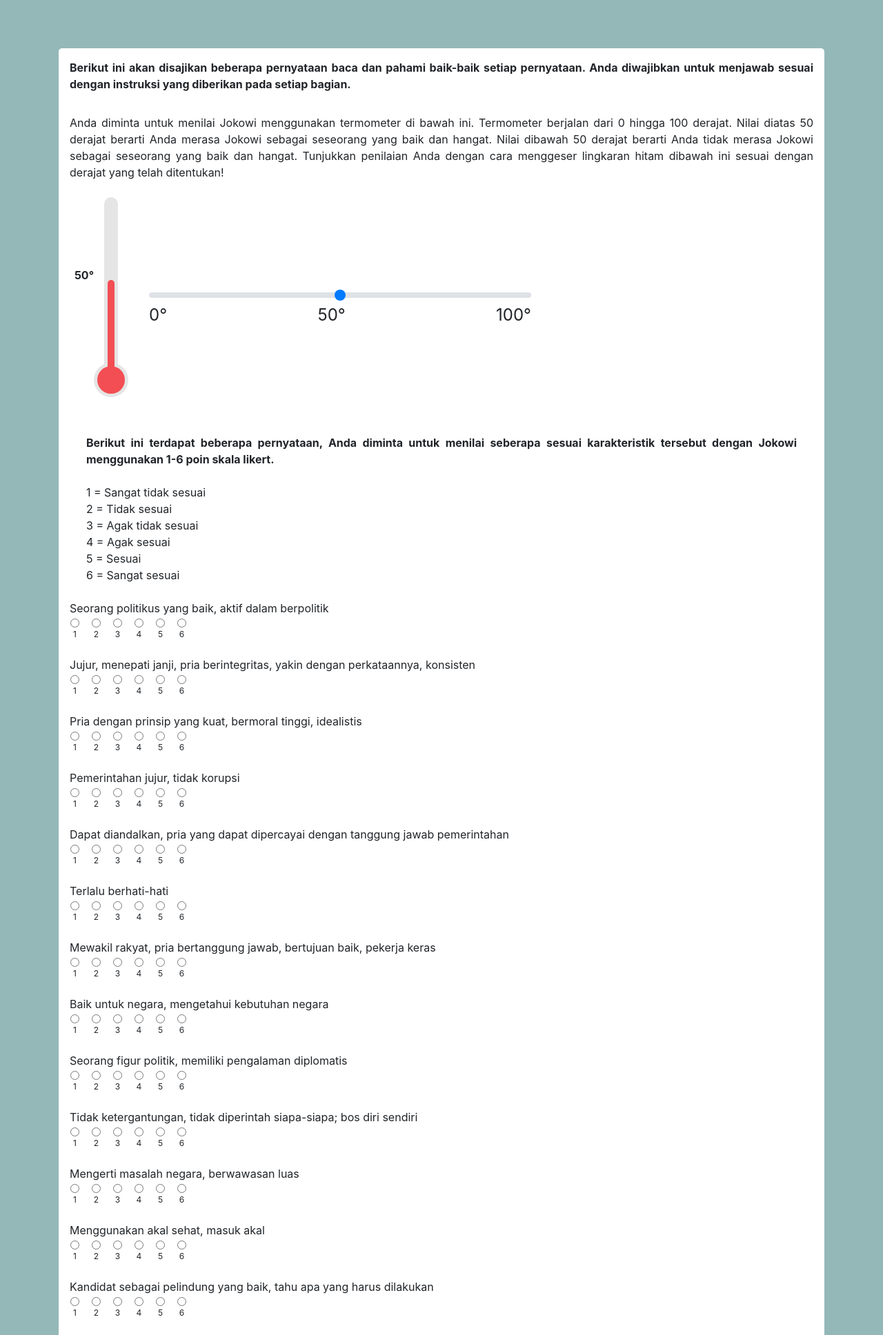
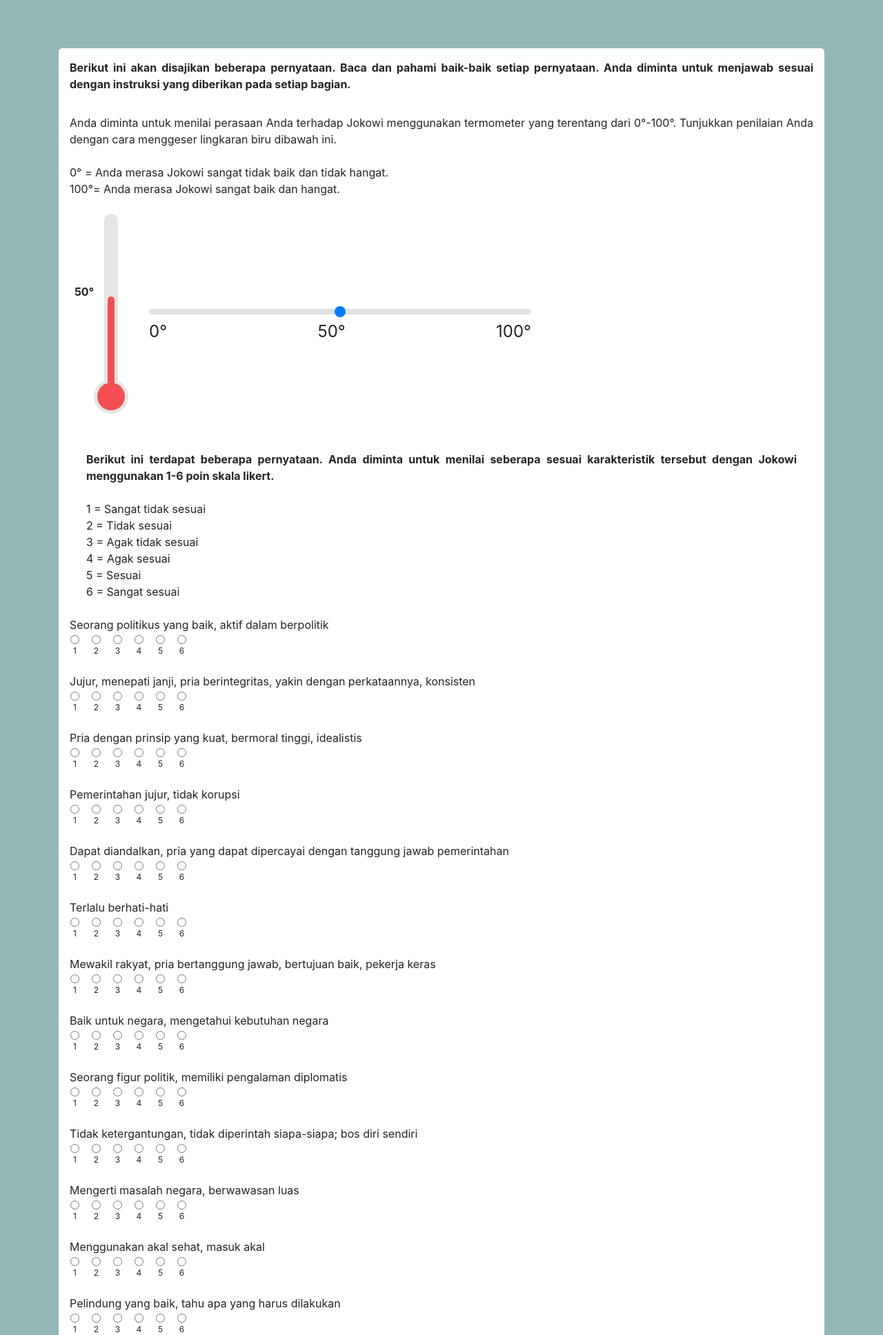
Before and after one commit to faizzuns/SkiprsiArasy, a PHP site: page /view/thermometer.phtml in a window 1280 px wide. Shown: the top 1936 px of the page at 69% size. Run offline with PHP 8.4, Linux system fonts and the light colour scheme; the template is opened without the code that fills it, so the values that code supplies are empty; some libraries are stand-ins or nearby versions.

Commit message:
revision from owner

```diff
--- a/view/tendency.phtml
+++ b/view/tendency.phtml
@@ -29,7 +29,7 @@ if ($position == 0) {
 <div class="container">
     <div class="box-home padding-medium">
         <div class="margin-large" style="text-align: justify">
-            Anda diminta untuk menentukan posisi Anda apakah mendukung Jokowi atau mendukung Prabowo dari rentang skala 0-10 dibawah ini. Tunjukkan posisi Anda dengan cara menggeser lingkaran hitam dibawah ini sesuai dengan derajat yang telah ditentukan!
+            Anda diminta untuk menentukan posisi Anda, apakah mendukung Jokowi atau mendukung Prabowo dari rentang skala 0-10 dibawah ini. Tunjukkan posisi Anda dengan cara menggeser lingkaran biru di bawah ini.
         </div>
         <form method="post" class="margin-bot-medium" action="/forms">
             <div class="margin-left-very-large margin-right-very-large margin-bot-medium">
--- a/view/thermometer.phtml
+++ b/view/thermometer.phtml
@@ -16,13 +16,15 @@
     <div class="box-home padding-medium">
         <form method="post" class="center-horizontal margin-bot-medium" action='/forms'>
             <div class="flex center-horizontal text-size-very-small margin-bot-very-large" style="text-align: justify"><strong>
-                    Berikut ini akan disajikan beberapa pernyataan baca dan pahami baik-baik setiap pernyataan. Anda diwajibkan untuk menjawab sesuai dengan instruksi yang diberikan pada setiap bagian.
+                    Berikut ini akan disajikan beberapa pernyataan. Baca dan pahami baik-baik setiap pernyataan. Anda diminta untuk menjawab sesuai dengan instruksi yang diberikan pada setiap bagian.
                 </strong></div>
 
             <div class="flex center-horizontal text-size-very-small margin-top-very-large" style="text-align: justify">
-                Anda diminta untuk menilai Jokowi menggunakan termometer di bawah ini.
-                Termometer berjalan dari 0 hingga 100 derajat.  Nilai diatas 50 derajat berarti Anda merasa Jokowi sebagai seseorang yang baik dan hangat. Nilai dibawah 50 derajat berarti Anda tidak merasa Jokowi sebagai seseorang yang baik dan hangat. Tunjukkan penilaian Anda dengan cara menggeser lingkaran hitam dibawah ini sesuai dengan derajat yang telah ditentukan!
+                Anda diminta untuk menilai perasaan Anda terhadap Jokowi menggunakan termometer yang terentang dari  0°-100°. Tunjukkan penilaian Anda dengan cara menggeser lingkaran biru dibawah ini.
             </div>
+            <br>
+            <div> 0°   = Anda merasa Jokowi sangat tidak baik dan tidak hangat.</div>
+            <div>100°= Anda merasa Jokowi sangat baik dan hangat.</div>
 
             <div class="flex row margin-top-large">
                 <div class="donation-meter quarter">
@@ -52,8 +54,7 @@
             <div class="flex center-horizontal text-size-very-small" style="text-align: justify">
                 <div class="margin-large">
                     <strong>
-                    Berikut ini terdapat beberapa pernyataan, Anda diminta untuk menilai seberapa sesuai karakteristik tersebut dengan Jokowi menggunakan 1-6 poin skala likert.
-                    </strong>
+                        Berikut ini terdapat beberapa pernyataan. Anda diminta untuk menilai seberapa sesuai karakteristik tersebut dengan Jokowi menggunakan 1-6 poin skala likert.                    </strong>
                         <br>
                     <br>
                     1 =  Sangat tidak sesuai
@@ -779,7 +780,7 @@
             </table>
 
             <div class="text-size-very-small padding-bot-large">
-                Kandidat sebagai pelindung yang baik, tahu apa yang harus dilakukan
+                Pelindung yang baik, tahu apa yang harus dilakukan
             </div>
             <table class="table-responsive">
                 <th style="text-align: center"></th>
@@ -1251,7 +1252,7 @@
             </table>
 
             <div class="text-size-very-small padding-bot-large">
-                Kemampuan berbicaranya
+                Memiliki kemampuan bicara yang baik
             </div>
             <table class="table-responsive">
                 <th style="text-align: center"></th>
```
Also changed, not shown: view/distract.phtml (+64 -1 lines), view/home.phtml (+4 -4 lines).
